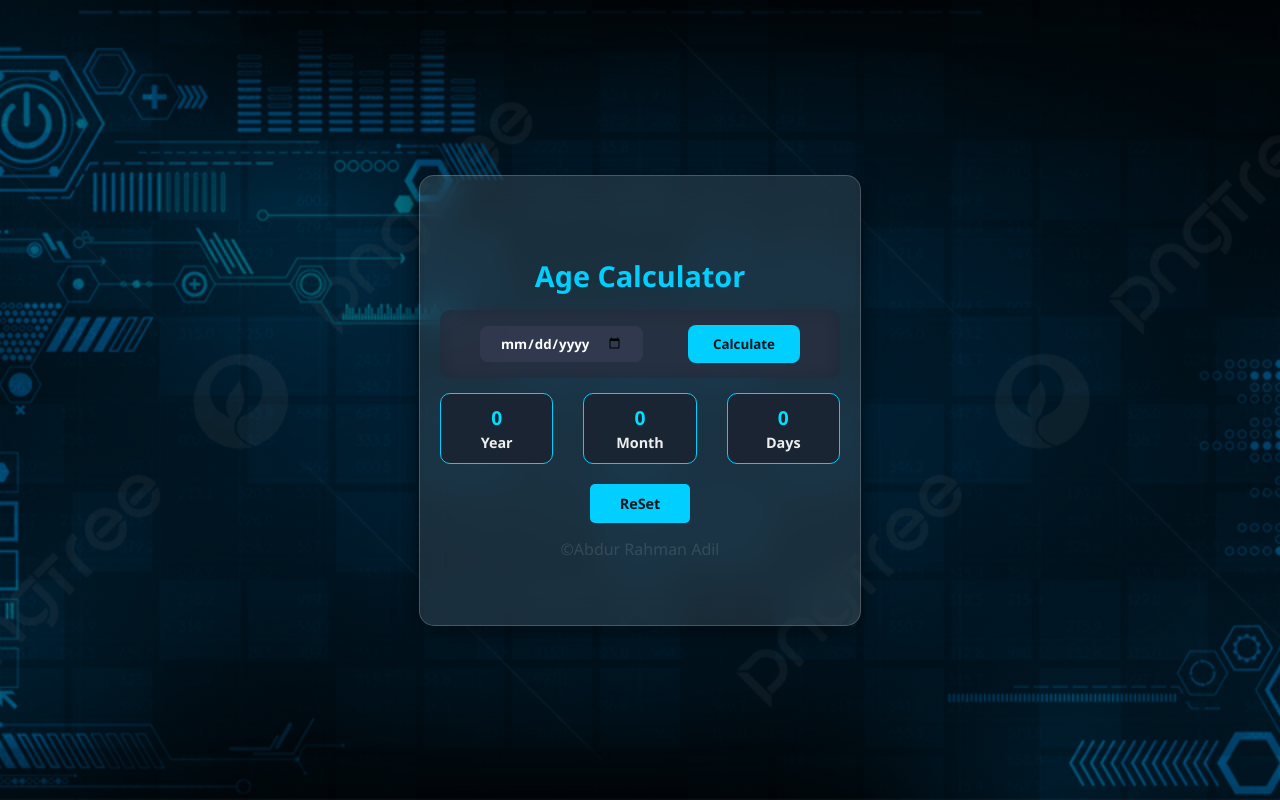
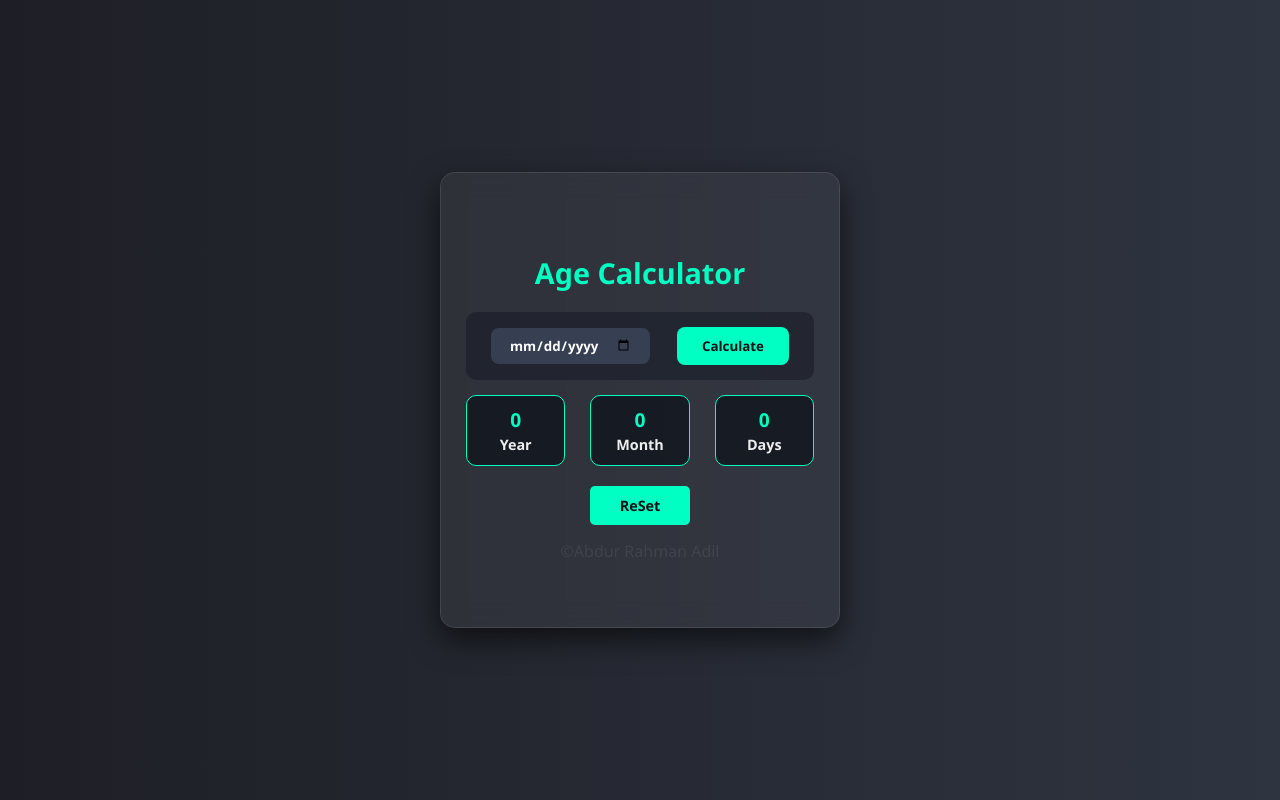
Before and after one commit to SyntaxAdil/age-calculator, a plain HTML site: page index.html in a window 1280 px wide. Drawn offline with Linux system fonts and the light colour scheme.

Commit message:
style change

```diff
--- a/script.js
+++ b/script.js
@@ -5,14 +5,11 @@ document.getElementById("cal-btn").addEventListener("click", () => {
         alert("Please enter a valid birthday");
         return;
     }
-
     let birthDate = new Date(userInput);
-
     if (birthDate > today) {
         alert("You haven't been born yet!");
         return;
     }
-
     let todayYear = today.getFullYear();
     let todayMonth = today.getMonth() + 1;
     let todayDay = today.getDate();
@@ -27,16 +24,22 @@ document.getElementById("cal-btn").addEventListener("click", () => {
 
     if (resultDay < 0) {
         resultMonth--;
-        const daysInPrevMonth = new Date(todayYear, todayMonth - 1, 0).getDate();
+        const daysInPrevMonth =
+        new Date(todayYear, todayMonth - 1, 0).getDate();
         resultDay += daysInPrevMonth;
     }
-
     if (resultMonth < 0) {
         resultYear--;
         resultMonth += 12;
     }
-
     document.getElementById("year-in").innerHTML = resultYear;
     document.getElementById("month-in").innerHTML = resultMonth;
     document.getElementById("day-in").innerHTML = resultDay;
+    document.getElementById("rst-btn").addEventListener("click",()=>{
+        document.getElementById("dob-in").value="";
+         document.getElementById("year-in").innerHTML = "0";
+    document.getElementById("month-in").innerHTML = "0";
+    document.getElementById("day-in").innerHTML = "0";
+    });
+
 });
--- a/style.css
+++ b/style.css
@@ -1,68 +1,65 @@
 * {
   margin: 0;
   padding: 0;
+  box-sizing: border-box;
   font-family: 'Segoe UI', Tahoma, Geneva, Verdana, sans-serif;
 }
 
 body {
   min-height: 100vh;
-    background: linear-gradient(rgba(0, 0, 0, 0.5), rgba(0, 0, 0, 0.5)),
-                url(images/bac-img.jpg) no-repeat center center/cover;
+  background: linear-gradient(to right, #1e1f26, #2e3440);
   display: flex;
   justify-content: center;
   align-items: center;
 }
 
 .calculator-body {
-    background: rgba(255, 255, 255, 0.1);
-    backdrop-filter: blur(15px);
-    -webkit-backdrop-filter: blur(15px);
+  background: rgba(255, 255, 255, 0.05);
+  backdrop-filter: blur(12px);
+  -webkit-backdrop-filter: blur(12px);
   width: 400px;
-    padding: 80px 20px;
+  padding: 80px 25px;
   border-radius: 15px;
-    box-shadow: 0 8px 24px rgba(0, 0, 0, 0.5);
-    border: 1px solid rgba(255, 255, 255, 0.2);
+  box-shadow: 0 12px 30px rgba(0, 0, 0, 0.6);
+  border: 1px solid rgba(255, 255, 255, 0.1);
   transition: box-shadow 0.3s ease;
 }
 
 .calculator-body:hover {
-    box-shadow: 0px 0px 30px 2px rgba(0, 187, 255, 0.3);
-    border: 1px solid #00bfff;
+  box-shadow: 0 0 30px rgba(0, 255, 163, 0.2);
+  border: 1px solid rgba(0, 255, 163, 0.2);
 }
 
 .calculator-body h1 {
   text-align: center;
-    color: #00cfff;
-    margin-bottom: 15px;
+  color: #00ffc3;
+  margin-bottom: 20px;
   font-size: 1.8em;
 }
 
 .dob-input {
-    padding: 15px 40px;
+  padding: 15px 25px;
   border-radius: 10px;
-    background: rgba(31, 34, 51, 0.6);
-    backdrop-filter: blur(10px);
-    -webkit-backdrop-filter: blur(10px);
+  background: rgba(25, 29, 41, 0.6);
   margin-bottom: 10px;
   display: flex;
-    gap: 30px;
+  gap: 25px;
   justify-content: space-between;
   align-items: center;
 }
 
 .dob-input > input {
-    padding: 8px 20px;
+  padding: 8px 18px;
   border: none;
-    font-weight: 900;
   border-radius: 8px;
-    cursor: pointer;
-    background-color: rgba(50, 59, 82, 0.8);
+  background-color: rgba(60, 70, 90, 0.8);
   color: #ffffff;
+  font-weight: 700;
 }
 
 #cal-btn {
-    background-color: #00cfff;
-    color: #10141f;
+  background-color: #00ffc3;
+  color: #0f1117;
   padding: 10px 25px;
   border: none;
   border-radius: 8px;
@@ -70,8 +67,9 @@ body {
   cursor: pointer;
   transition: background-color 0.3s ease;
 }
+
 #cal-btn:hover {
-    background-color: #00a2e2;
+  background-color: #00d9a3;
 }
 
 #cal-btn:active,
@@ -86,7 +84,7 @@ body {
   justify-content: space-between;
   align-items: center;
   text-align: center;
-    gap: 30px;
+  gap: 25px;
   margin-top: 15px;
 }
 
@@ -97,14 +95,13 @@ body {
   width: 100px;
   border-radius: 10px;
   font-size: 1em;
-    background: rgba(26, 30, 44, 0.7);
-    border: 1px solid #00cfff;
-    color: #00dfff;
+  background: rgba(20, 25, 34, 0.9);
+  border: 1px solid #00ffc3;
+  color: #00ffc3;
   font-weight: bold;
 }
-
 .show-result h4 {
-    color: #00dfff;
+  color: #00ffc3;
   font-size: 1.2em;
   font-weight: 900;
 }
@@ -122,8 +119,8 @@ body {
 }
 
 #rst-btn {
-    background-color: #00cfff;
-    color: #10141f;
+  background-color: #00ffc3;
+  color: #0f1117;
   padding: 10px 30px;
   font-weight: 900;
   border-radius: 5px;
@@ -131,13 +128,13 @@ body {
   font-size: 0.9em;
   cursor: pointer;
 }
+
 #rst-btn:hover {
-    background-color: #009dd1;
+  background-color: #00dba6;
 }
-#copy{
+
+#copy {
   text-align: center;
-    color: rgba(255,255,255,0.12);
-    /* margin-top: 15px; */
+  color: rgba(255, 255, 255, 0.08);
   transform: translateY(15px);
-
 }
```
Lines whose indentation alone changed are shown as unchanged.
